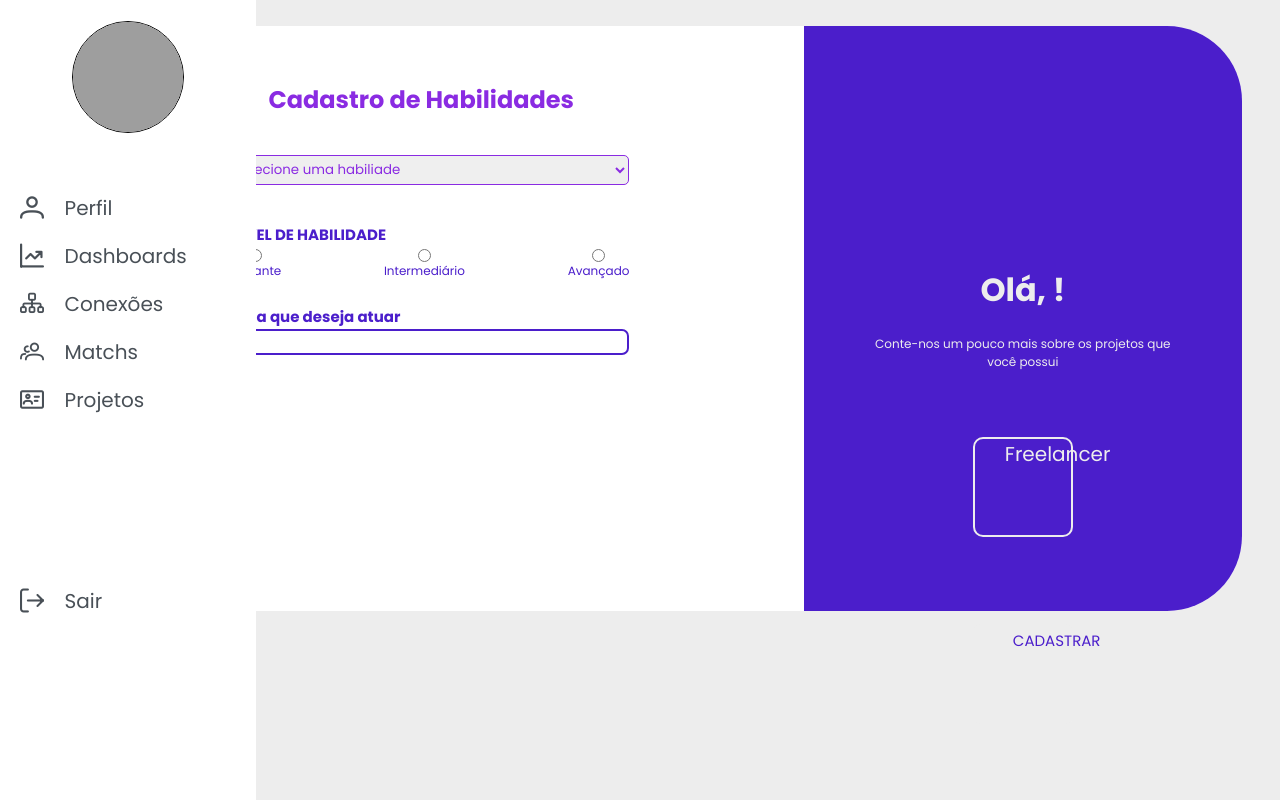
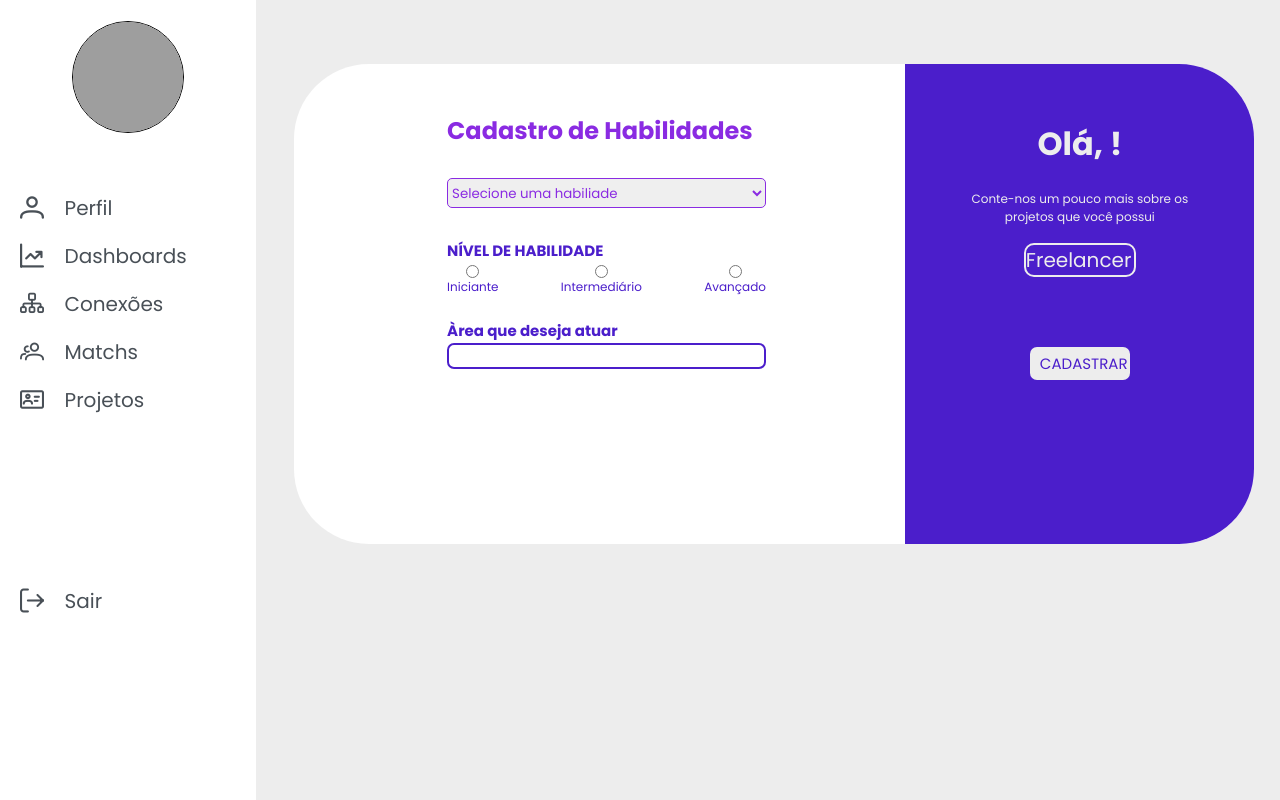
Before and after one commit to dianaaugusta/react-findr, a React (Create React App) app: page /habilits/habilit in a window 1280 px wide. Built offline with nearby package versions, Linux system fonts and the light colour scheme; grey boxes are pictures that could not be loaded.

Commit message:
ajustes tela habilidades e perfil

```diff
--- a/src/styles/findr-habilits-habilit-style.css
+++ b/src/styles/findr-habilits-habilit-style.css
@@ -1,9 +1,9 @@
 .content-habilit{
     background-color: white;
-    width: 94%;
-    height: 585px;
-    margin-left: 3%;
-    margin-top: 2%;
+    width: 75%;
+    height: 480px;
+    margin-left: 23%;
+    margin-top: 5%;
     border-radius: 75px;
     display: flex;
 }
@@ -184,12 +184,12 @@ form{
 .info-user-freelancer{
     background-color: #4B1ECB;
     width: 40%;
-    height: 585px;
+    height: 480px;
     border-radius: 0px 75px 75px 0px;
 }
 
 .info-user-freelancer-content{
-    margin-top: 50%;
+    margin-top: 10%;
     width: 100%;
     display: flex;
     justify-content: center;
@@ -207,16 +207,18 @@ form{
 }
 
 .btn-freelancer button{
-    margin-top: 15%;
+    margin-top: 5%;
     outline: 0;
     background-color: #4B1ECB;
     border: 2px solid #EDEDED;
     color: #EDEDED;
     display: flex;
+    width: 112px;
+    height: auto;
     margin-left: auto;
     margin-right: auto;
     border-radius: 10px;
-    padding: 0 30px 0 30px;
+    padding: 0 30px 0 0px;
     font-size: 20px;
     cursor: pointer;
 }
@@ -230,10 +232,11 @@ form{
     font-size: 15px;
     background-color: #EDEDED;
     border-radius: 7px;
+    height: auto;
     outline: 0;
     border: none;
     text-transform: uppercase;
-    padding: 5px 40px 5px 40px;
+    padding: 5px 40px 5px 10px;
     cursor: pointer;
 }
 
--- a/src/styles/findr-perfil-free-style.css
+++ b/src/styles/findr-perfil-free-style.css
@@ -9,7 +9,8 @@
 }
 
 .screen2{
-    width: 100%;
+    width: 80%;
+    margin-left: 20%;
     display: flex;
     align-items: center;
     flex-direction: column;
```
